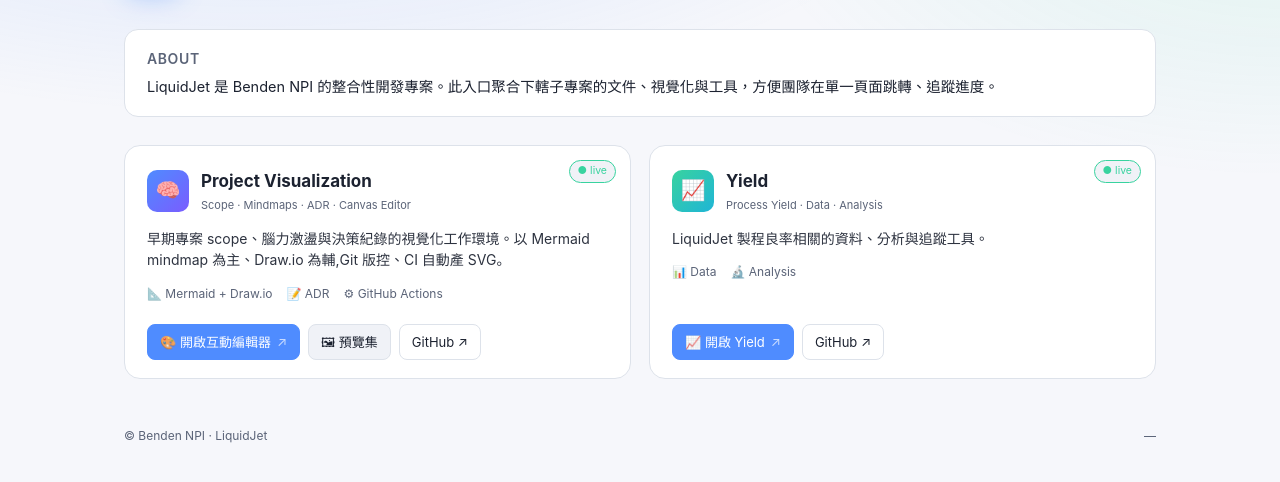
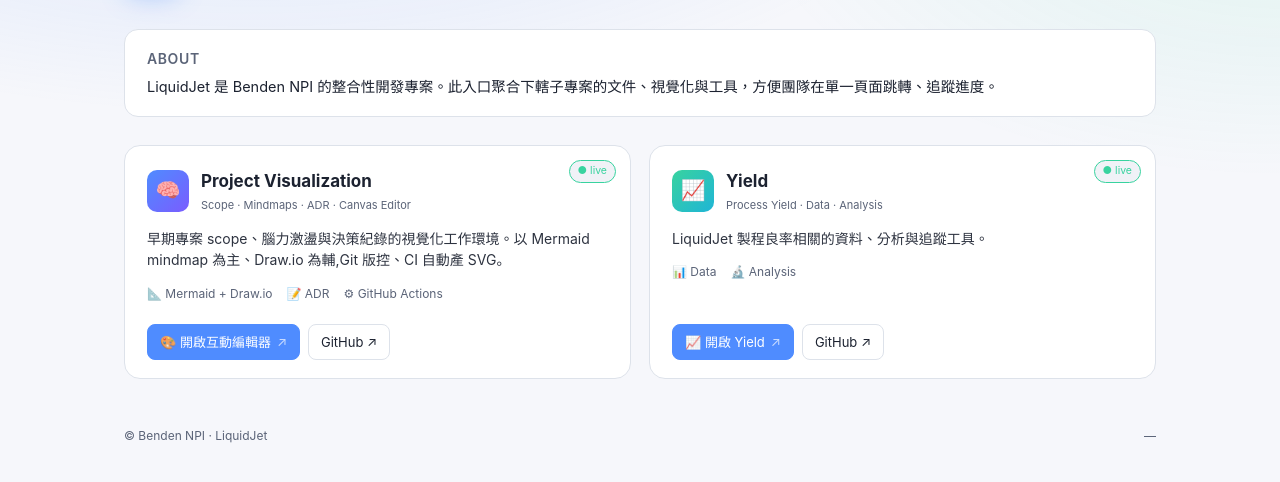
Before and after one commit to Benden-NPI/LiquidJet-Project-Visualization, a website: page portal/index.html in a window 1280 px wide. Shown: the part 122-604 px from the top of the page. Drawn offline with Linux system fonts and the light colour scheme.

Commit message:
Portal: remove visualization preview link

```diff
--- a/portal/index.html
+++ b/portal/index.html
@@ -120,7 +120,6 @@
       </div>
       <div class="links">
         <a class="btn primary" href="https://benden-npi.github.io/LiquidJet-Project-Visualization/editor/">🎨 開啟互動編輯器 <span class="arr">↗</span></a>
-        <a class="btn" href="./visualization/">🖼 預覽集</a>
         <a class="btn ghost" href="https://github.com/Benden-NPI/LiquidJet-Project-Visualization" target="_blank" rel="noopener">GitHub ↗</a>
       </div>
     </article>
```
